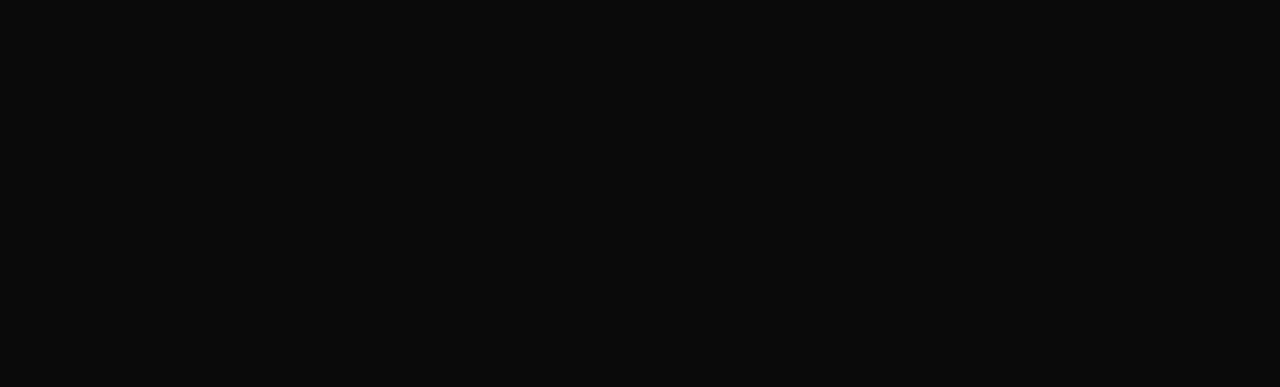
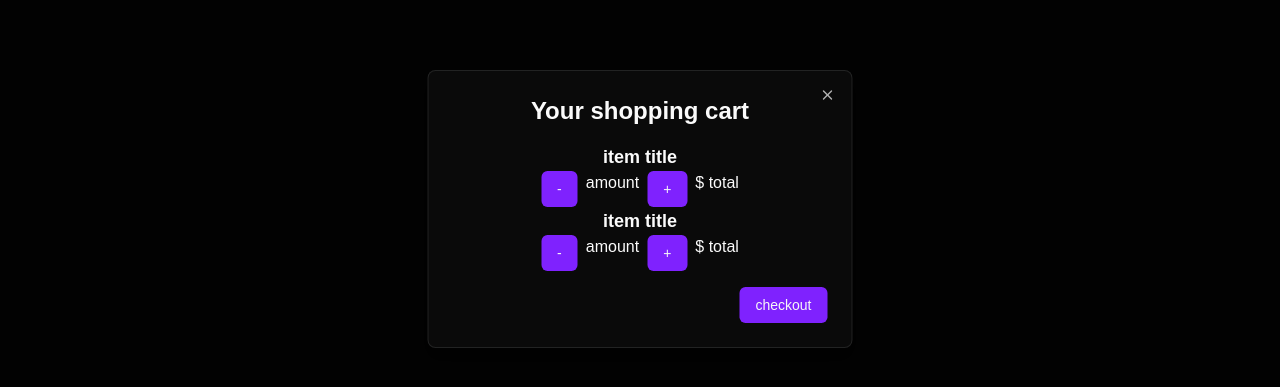
Before and after one commit to SplitTuss/laracraft.io, a Next.js app: page / in a window 1280 px wide. Both pictures are taken after a click on the button 1260 px from the left and 48 px from the top of the page. Shown: the part 191-578 px from the top of the page. Built offline with nearby package versions, Linux system fonts and the light colour scheme; no server answers; the database is empty.

Commit message:
used Dialog component for cart and made cart-button in header work

```diff
--- /dev/null
+++ b/src/components/cart.tsx
@@ -0,0 +1,53 @@
+import { ShoppingCartIcon } from 'lucide-react';
+
+import { Button } from './shadcn/Button';
+import {
+  Dialog,
+  DialogContent,
+  DialogFooter,
+  DialogHeader,
+  DialogTitle,
+  DialogTrigger,
+} from '@/components/shadcn/Dialog';
+
+export default function Cart() {
+  return (
+    <Dialog>
+      <DialogTrigger asChild>
+        <Button className="hover:cursor-pointer" size="icon-sm">
+          <ShoppingCartIcon />
+        </Button>
+      </DialogTrigger>
+      <DialogContent className="sm:max-w-[425px]">
+        <DialogHeader>
+          <DialogTitle className="flex justify-center text-2xl font-bold">
+            Your shopping cart
+          </DialogTitle>
+        </DialogHeader>
+        <ul>
+          <li>
+            <div className="flex justify-center font-bold text-lg">item title</div>
+            <div className="flex flex-row justify-center gap-2">
+              <Button>-</Button>
+              <div>amount</div>
+              <Button>+</Button>
+              <div>$ total</div>
+            </div>
+          </li>
+          <li>
+            <div className="flex justify-center font-bold text-lg">item title</div>
+            <div className="flex flex-row justify-center gap-2">
+              <Button>-</Button>
+              <div>amount</div>
+              <Button>+</Button>
+              <div>$ total</div>
+            </div>
+          </li>
+        </ul>
+        <DialogFooter>
+          <Button type="submit">checkout</Button>
+        </DialogFooter>
+      </DialogContent>
+    </Dialog>
+  );
+}
--- a/src/components/header.tsx
+++ b/src/components/header.tsx
@@ -1,6 +1,7 @@
 import { ShoppingCartIcon, UserIcon, BookTextIcon } from 'lucide-react';
 import Link from 'next/link';
 import { Button } from './shadcn/Button';
+import Cart from './cart';
 
 export default function Header() {
   return (
@@ -23,9 +24,7 @@ export default function Header() {
             <BookTextIcon />
           </Link>
         </Button>
-        <Button className="hover:cursor-pointer" size="icon-sm">
-          <ShoppingCartIcon />
-        </Button>
+        <Cart />
       </div>
     </div>
   );
```
